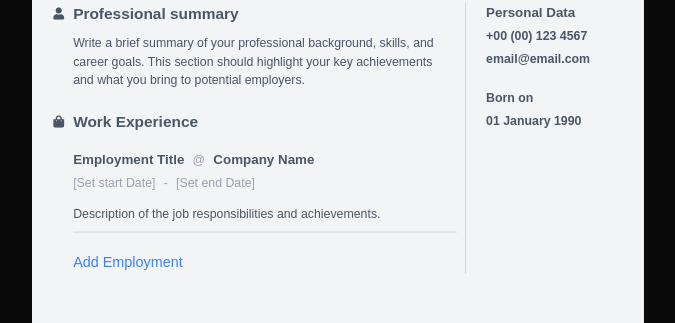
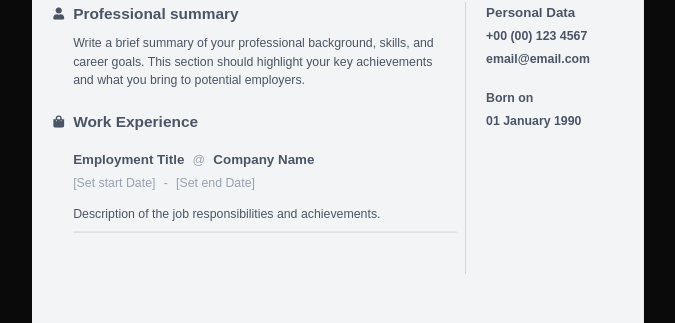
Before and after one commit to MarkDM/resumebuilder, a React (Vite) app: page / in a window 1280 px wide. Shown: the part 125-448 px from the top of the page, without its empty margins (368-1043 px from the left). Built offline with nearby package versions, Linux system fonts and the light colour scheme.

Commit message:
Add employment button only apears on hover

```diff
--- a/src/components/sections/work_experience/ResumeWorkExperience.tsx
+++ b/src/components/sections/work_experience/ResumeWorkExperience.tsx
@@ -31,7 +31,7 @@ function ResumeWorkExperience({ className }: { className?: string }) {
     ]);
 
     return (
-        <div className={`flex flex-col ${className}`}>
+        <div className={`group/all flex flex-col ${className}`}>
             <div className="flex flex-row items-center gap-2 mb-4">
                 <FaShoppingBag className='resume_subtitle' size={12} />
                 <EditableText className='resume_subtitle'>
@@ -51,9 +51,9 @@ function ResumeWorkExperience({ className }: { className?: string }) {
                     <SortableList>
                         {
                             employments.map((employment) =>
-                                <div className='group relative' key={employment.id}>
+                                <div className='group/item relative' key={employment.id}>
                                     <EmploymentComponent employment={employment} className='ml-5 z-100' />
-                                    <div className="absolute flex -ml-2 left-0 top-0 h-full opacity-0 group-hover:opacity-50 transition-opacity duration-200">
+                                    <div className="absolute flex -ml-2 left-0 top-0 h-full opacity-0 group-hover/item:opacity-50 transition-opacity duration-200">
 
                                         <div className='flex flex-col h-full items-center justify-evenly '>
                                             <button
@@ -82,7 +82,7 @@ function ResumeWorkExperience({ className }: { className?: string }) {
             }
 
 
-            <div className="ml-5 mt-2">
+            <div className="ml-5 mt-2 opacity-0 group-hover/all:opacity-100 transition-opacity duration-200">
                 <button
                     className="text-primary hover:underline text-sm"
                     onClick={() => {
```
